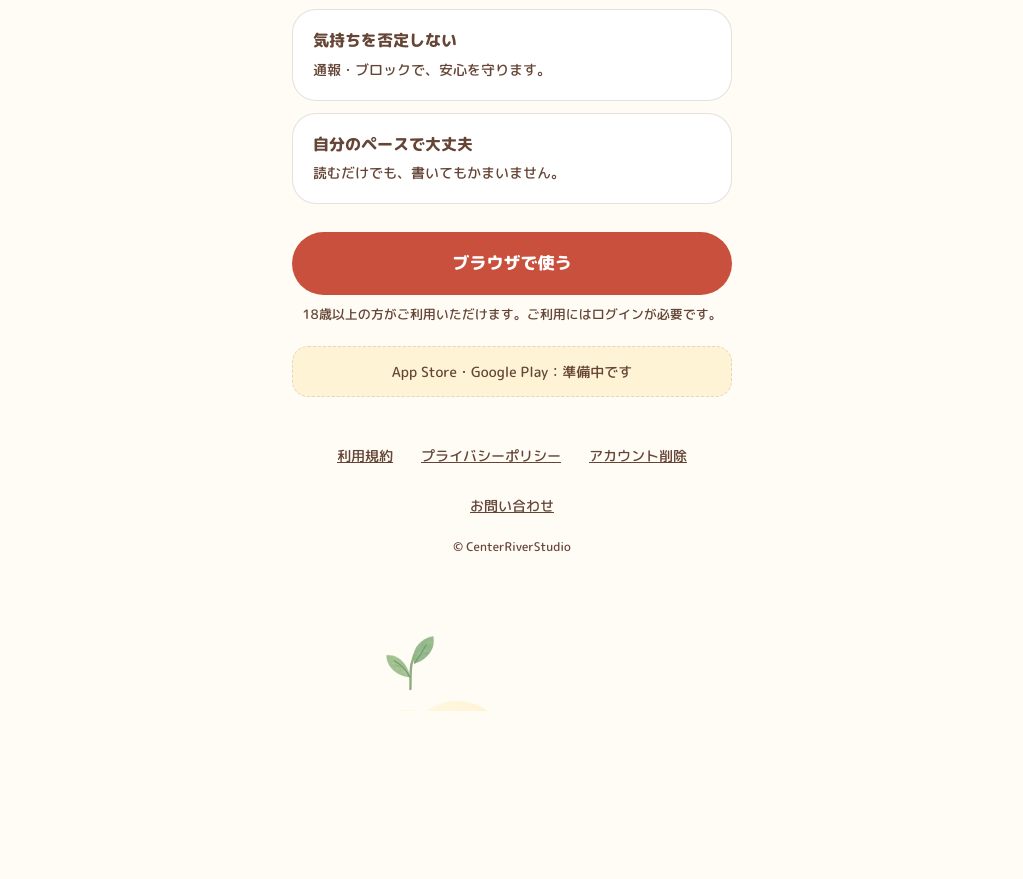
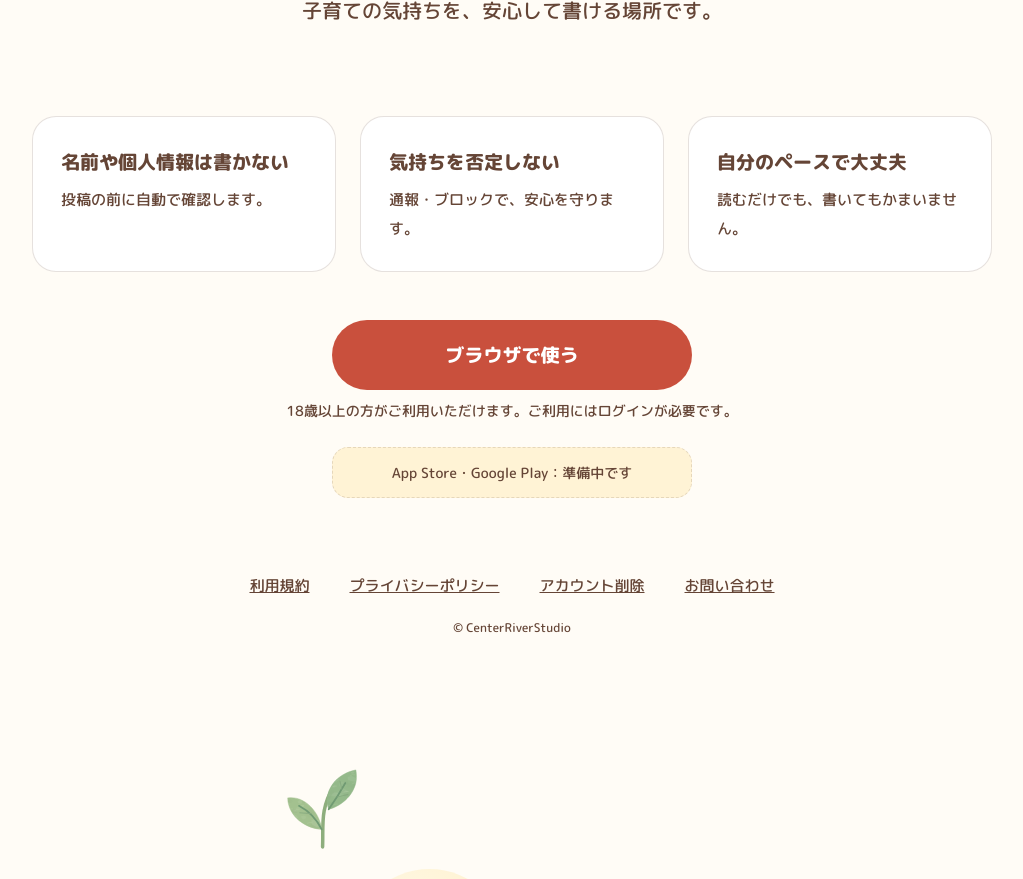
Before and after one commit to KOSODATEHITOIKI/kosodate-hitoiki-site, a plain HTML site: page index.html in a window 1280 px wide. Shown: the part 479-1358 px from the top of the page, without its empty margins (128-1151 px from the left). Before the commit the page ends 1190 px from the top, so only its background shows below. Drawn offline with Linux system fonts and the light colour scheme.

Commit message:
feat: 入口ページをパソコン幅にも対応させる（スマホ幅と両立）
Co-Authored-By: Claude Sonnet 5.5 <noreply@anthropic.com>

```diff
--- a/assets/landing.css
+++ b/assets/landing.css
@@ -12,7 +12,7 @@ h1{margin:8px 0 12px;font-weight:800;font-size:28px;line-height:1.4}
 .cards{list-style:none;margin:28px 0;padding:0;display:grid;gap:12px}
 .cards li{background:#fff;border:1px solid var(--line);border-radius:24px;padding:16px 20px}
 .cards b{display:block;font-weight:800;font-size:16px}
-.cards span{font-size:14px}
+.cards span{font-size:14px;text-wrap:balance}
 .btns{display:grid;gap:12px;margin:8px 0 8px}
 .btn{display:block;text-align:center;text-decoration:none;font-weight:800;font-size:17px;padding:16px 24px;border-radius:999px;min-height:52px}
 .btn.primary{background:var(--coral-dark);color:#fff}
@@ -30,3 +30,23 @@ h1{margin:8px 0 12px;font-weight:800;font-size:28px;line-height:1.4}
 .deco .l{left:calc(50% - 150px);bottom:0;height:96px}
 @media (prefers-reduced-motion:no-preference){.sun{animation:float 6s ease-in-out infinite}}
 @keyframes float{50%{transform:translateY(-6px)}}
+@media (min-width:768px){
+.wrap{max-width:1040px;padding:0 40px}
+.hero{padding:96px 0 40px}
+.sun{width:160px;height:auto;margin-bottom:16px}
+.brand{font-size:18px}
+h1{font-size:48px;margin:12px 0 20px}
+.lead{font-size:20px}
+.cards{grid-template-columns:repeat(3,1fr);gap:24px;margin:48px 0}
+.cards li{padding:28px 28px}
+.cards b{font-size:19px;margin-bottom:6px}
+.cards span{font-size:15px}
+.btns{max-width:360px;margin:16px auto 8px}
+.btn{font-size:19px;padding:18px 28px}
+.note{font-size:14px}
+.stores{max-width:360px;margin:24px auto 0}
+.links{margin-top:64px;gap:4px 32px;font-size:15px}
+.deco{height:200px;margin-top:40px}
+.deco .c{height:360px;bottom:-170px}
+.deco .l{height:140px;left:calc(50% - 260px)}
+}
```
